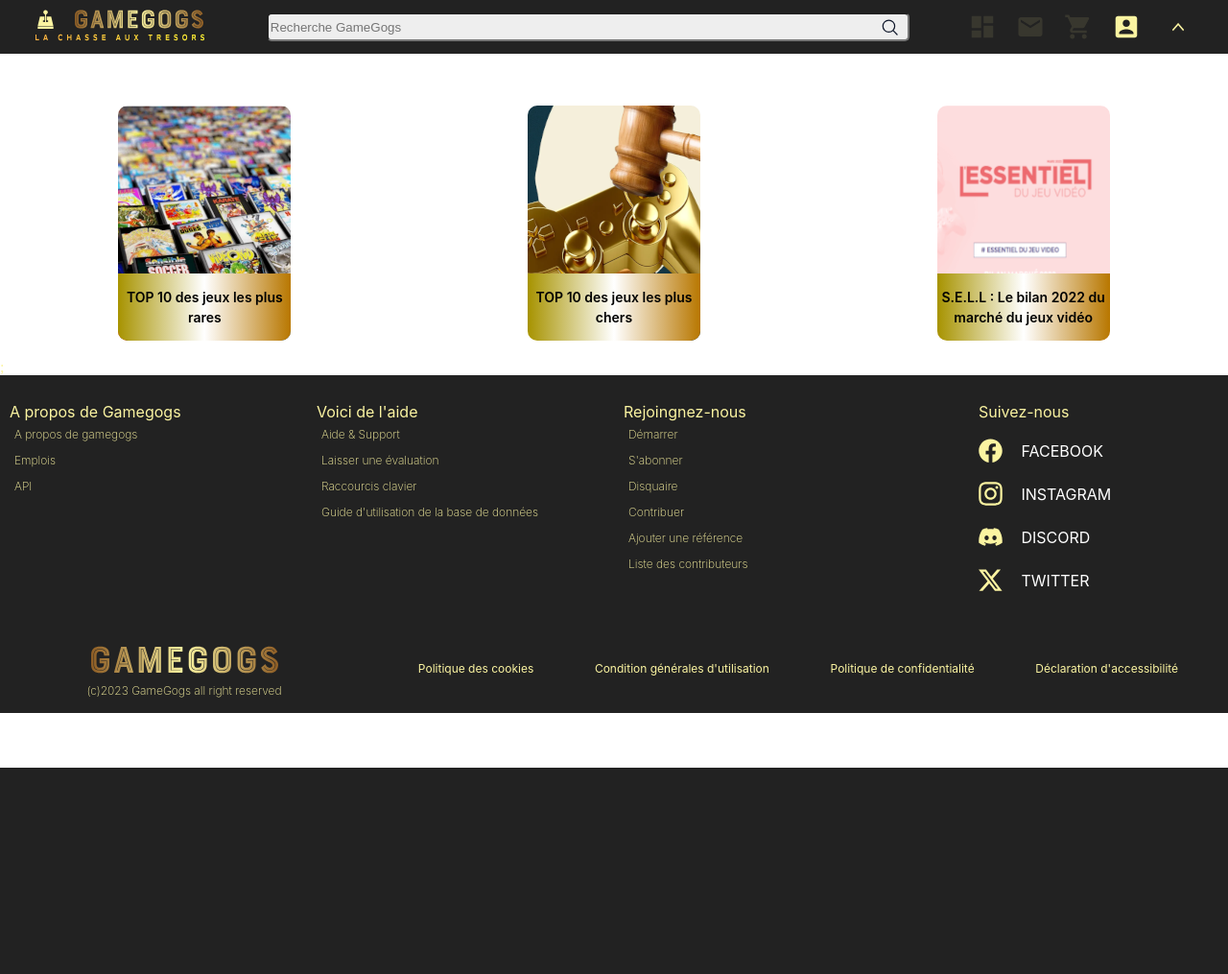
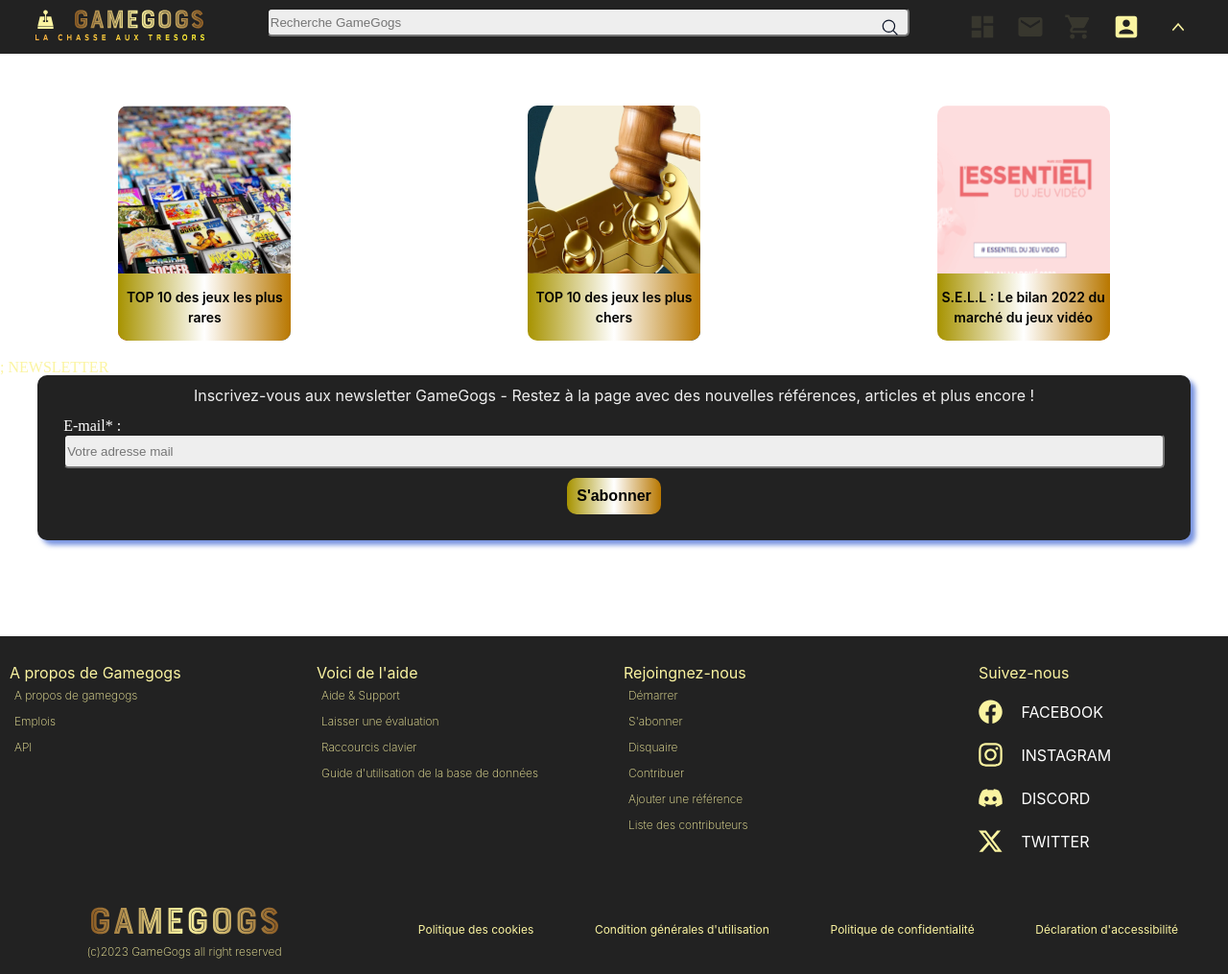
Before and after one commit to tbressel/gamegogs-vanille-v2, a PHP site: page / in a window 1280 px wide. Shown: the whole page at 96% size. Before the commit the page ends 800 px from the top, so only its background shows below. Run offline with PHP 8.4, Linux system fonts and the light colour scheme; some web fonts are replaced.

Commit message:
newsletter module is done

```diff
--- a/assets/style/css/index.css
+++ b/assets/style/css/index.css
@@ -59,6 +59,8 @@
   src: url(../../fonts/Inter/Inter-VariableFont_slnt\,wght.ttf);
 }
 body {
+  position: relative;
+  z-index: -10;
   min-width: 390px;
   color: #FBF4A1;
 }
@@ -72,6 +74,22 @@
   font-family: Inter;
   font-size: 16px;
   font-weight: 200;
+}
+
+input {
+  height: 30px;
+  background-color: #EEEEEE;
+  border-radius: 5px;
+  -webkit-transition: 300ms ease-in-out;
+  transition: 300ms ease-in-out;
+  margin-bottom: 10px;
+}
+input:focus-visible {
+  height: 35px;
+  font-size: 1.2rem;
+  -webkit-transition: 300ms ease-in-out;
+  transition: 300ms ease-in-out;
+  border-color: #FBF4A1;
 }
 
 .black-bg {
@@ -194,13 +212,6 @@
   -webkit-transition: 300ms ease-in-out;
   transition: 300ms ease-in-out;
 }
-.header__container .header__container--searchfield .field-search:focus-visible {
-  height: 35px;
-  font-size: 1.2rem;
-  -webkit-transition: 300ms ease-in-out;
-  transition: 300ms ease-in-out;
-  border-color: #FBF4A1;
-}
 .header__container .header__container--zoom {
   margin-left: -35px;
 }
@@ -312,7 +323,8 @@
 }
 
 .menu__ul--profil {
-  position: relative;
+  position: fixed;
+  width: 100%;
   z-index: -2;
   top: -200px;
 }
@@ -778,4 +790,79 @@
   font-size: 14px;
   font-weight: 600;
   line-height: 21px;
+}
+
+.newsletter__container {
+  display: -webkit-box;
+  display: -ms-flexbox;
+  display: flex;
+  -webkit-box-orient: vertical;
+  -webkit-box-direction: normal;
+      -ms-flex-direction: column;
+          flex-direction: column;
+  -webkit-box-pack: center;
+      -ms-flex-pack: center;
+          justify-content: center;
+  margin-bottom: 100px;
+  padding: 12px;
+  width: 92%;
+  margin-left: auto;
+  margin-right: auto;
+  border-radius: 10px;
+  -webkit-box-shadow: 5px 5px 5px rgba(22, 70, 201, 0.575);
+          box-shadow: 5px 5px 5px rgba(22, 70, 201, 0.575);
+}
+.newsletter__container .newsletter__text {
+  text-align: center;
+  font-family: "Inter";
+  font-size: 14px;
+  line-height: 18px;
+}
+.newsletter__container .newsletter__text > p {
+  font-weight: 400;
+  color: #EEEEEE;
+}
+.newsletter__container .newsletter__subcontainer {
+  display: -webkit-box;
+  display: -ms-flexbox;
+  display: flex;
+  -webkit-box-orient: vertical;
+  -webkit-box-direction: normal;
+      -ms-flex-direction: column;
+          flex-direction: column;
+  -webkit-box-pack: center;
+      -ms-flex-pack: center;
+          justify-content: center;
+  padding: 15px;
+}
+.newsletter__container .newsletter__subcontainer > label {
+  color: #FFFFFF;
+  display: -webkit-box;
+  display: -ms-flexbox;
+  display: flex;
+  -webkit-box-orient: vertical;
+  -webkit-box-direction: normal;
+      -ms-flex-direction: column;
+          flex-direction: column;
+  -webkit-box-pack: center;
+      -ms-flex-pack: center;
+          justify-content: center;
+}
+.newsletter__container .newsletter__subcontainer > input {
+  margin: 15px auto 15px auto;
+  width: 80%;
+}
+.newsletter__container .newsletter__subcontainer > .btn {
+  border: 0;
+  width: -webkit-fit-content;
+  width: -moz-fit-content;
+  width: fit-content;
+  margin-left: auto;
+  margin-right: auto;
+  font-weight: 600;
+  font-size: 16px;
+  border-radius: 10px;
+  padding: 10px;
+  background: -webkit-gradient(linear, left top, right top, from(#a79300), color-stop(#FFFFFF), to(#b87700));
+  background: linear-gradient(90deg, #a79300, #FFFFFF, #b87700);
 }/*# sourceMappingURL=index.css.map */
--- a/assets/style/scss/global.scss
+++ b/assets/style/scss/global.scss
@@ -1,4 +1,6 @@
 body {
+    position: relative;
+    z-index: -10;
     min-width: 390px;
     color: $cream;
 }
@@ -14,6 +16,23 @@
     font-size: 16px;
     font-weight: 200;
 }
+
+input {
+    height: 30px;
+    background-color: $white;
+    border-radius:  5px;
+    transition: 300ms ease-in-out;
+    margin-bottom: 10px;
+
+    &:focus-visible {
+        height: 35px;
+        font-size: 1.2rem;
+        transition: 300ms ease-in-out;
+        border-color: $cream;
+    }
+
+}
+
 
 .black-bg {
     background-color: $black;
--- a/assets/style/scss/index.scss
+++ b/assets/style/scss/index.scss
@@ -16,3 +16,4 @@
 // import style components
 @import '../../../components/filter/filter-nav.scss';
 @import '../../../components/lastarticles/lastarticles.scss';
+@import '../../../components/newsletter/newsletter.scss';
--- a/components/header/nagivation/navigation.scss
+++ b/components/header/nagivation/navigation.scss
@@ -27,7 +27,8 @@
 }
 
 .menu__ul--profil {
-    position: relative;
+    position: fixed;
+    width: 100%;;
     z-index: -2;
     top: -200px;
 
--- /dev/null
+++ b/components/newsletter/newsletter.php
@@ -0,0 +1,10 @@
+<?php
+
+echo('
+NEWSLETTER
+');
+
+
+
+
+?>
--- a/index.php
+++ b/index.php
@@ -23,6 +23,27 @@
 
     <main class="main__container">
             <?php include('./pages/home/home.php'); ?>
+            <section class="newsletter__container black-bg">
+   <div class="newsletter__text ">
+      <p>
+         Inscrivez-vous aux newsletter GameGogs - Restez à la page avec des nouvelles références, articles et plus
+         encore !
+      </p>
+   </div>
+   <form class="newsletter__subcontainer" method="get" action="#">
+      <label htmlFor="emailField">E-mail* :
+         <input id="emailField" name="email" type="email" placeholder='Votre adresse mail' required />
+      </label>
+      <button class="btn btn__color-green" type='submit' formAction="#">S'abonner</button>
+   </form>
+</section>
+
+
+
+
+
+
+
     </main>
 
     <footer class="black-bg">
--- a/pages/home/home.php
+++ b/pages/home/home.php
@@ -2,5 +2,6 @@
 
 include('./components/lastarticles/lastarticles.php');
 
+include('./components/newsletter/newsletter.php');
 
 ?>
```
Also changed, not shown: assets/style/css/header.css (added, +178 -0 lines), assets/style/css/newsletter.css (added, +81 -0 lines), components/header/header.scss (+1 -7 lines), components/newsletter/newsletter.scss (added, +63 -0 lines), 3 other files.
